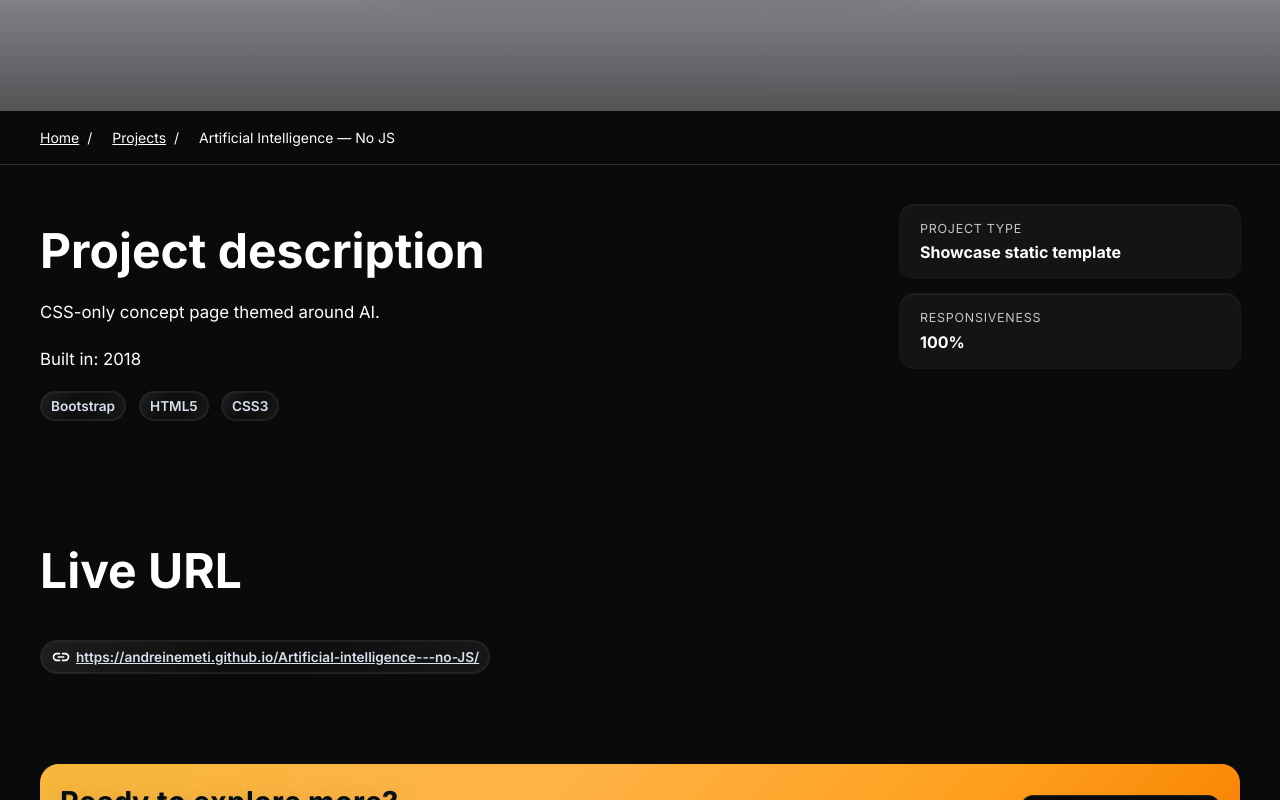
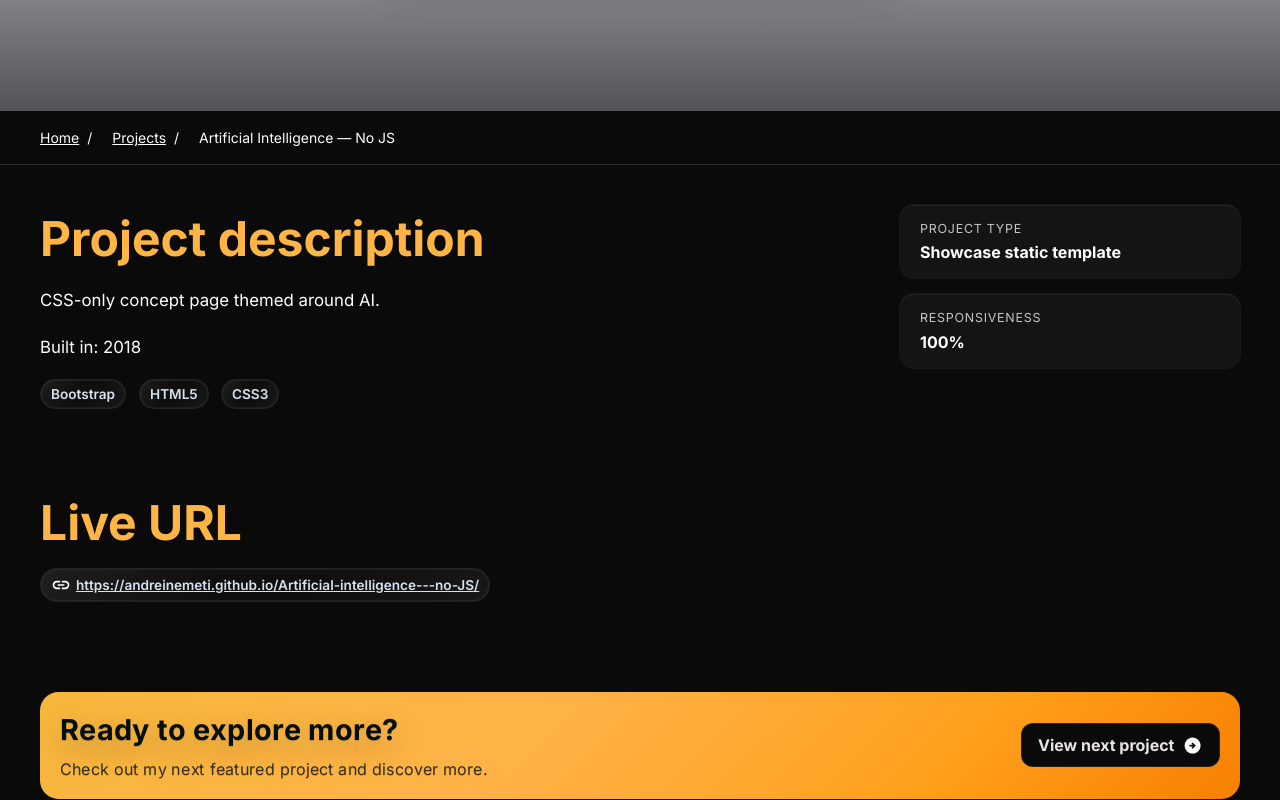
Before and after one commit to andreinemeti/portfolio-refactor, a Next.js app: page /project/ai-no-js-landing in a window 1280 px wide. Shown: the part 419-1219 px from the top of the page. Built offline with nearby package versions, Linux system fonts and the light colour scheme.

Commit message:
title margin fix

```diff
--- a/app/styles/components/_hero.scss
+++ b/app/styles/components/_hero.scss
@@ -47,7 +47,6 @@
       font-size: 1.7rem;
       margin-top: 1rem;
       margin-bottom: 0;
-
       font-weight: 600;
     }
   }
@@ -121,6 +120,7 @@
 .hero__subtitle {
   margin-top: .25rem;
   color: #ffb546;
+  margin-bottom: 1rem;
 }
 
 
--- a/views/contact/ContactView.tsx
+++ b/views/contact/ContactView.tsx
@@ -40,7 +40,6 @@ export default function ContactView() {
           <h2 className="h2 contact__title">
             <ShatterTitle
               as="span"
-              className="hero__subtitle"
               radius={150}
               maxOffset={20}
               maxRotate={12}
--- a/views/home/HomeView.tsx
+++ b/views/home/HomeView.tsx
@@ -275,7 +275,7 @@ export default function HomeView({ projects, featured }: Props) {
         </div>
 
         <div className="flex-container">
-          <Link href={ROUTES.PROJECTS} className="btn btn--primary see-all">
+          <Link href={ROUTES.PROJECTS} className="btn btn--accent see-all">
             <span className="btn__text">See all projects</span>
             <span className="count">({count})</span>
 
--- a/views/project/ProjectDetailView.tsx
+++ b/views/project/ProjectDetailView.tsx
@@ -65,7 +65,7 @@ export default function ProjectDetailView({ project, next }: Props) {
 
       <section className="container project-content">
         <div className="project-content__main">
-          <h2 className="h2">Project description</h2>
+          <h2 className="hero__subtitle">Project description</h2>
           <p className="lead">{project.description}</p>
 
           {project.createdAt && (
@@ -97,14 +97,14 @@ export default function ProjectDetailView({ project, next }: Props) {
 
       {project.images && project.images.length > 0 && (
         <div className="container previews-content">
-          <h2 className="h2">Previews</h2>
+          <h2 className="hero__subtitle">Previews</h2>
           <GridPreviews images={project.images} />
         </div>
       )}
 
       {project.externalUrl && (
         <div className="container live-url-content">
-          <h2 className="h2">Live URL</h2>
+          <h2 className="hero__subtitle">Live URL</h2>
           <span className="pill">
             <a
               className="link"
```
